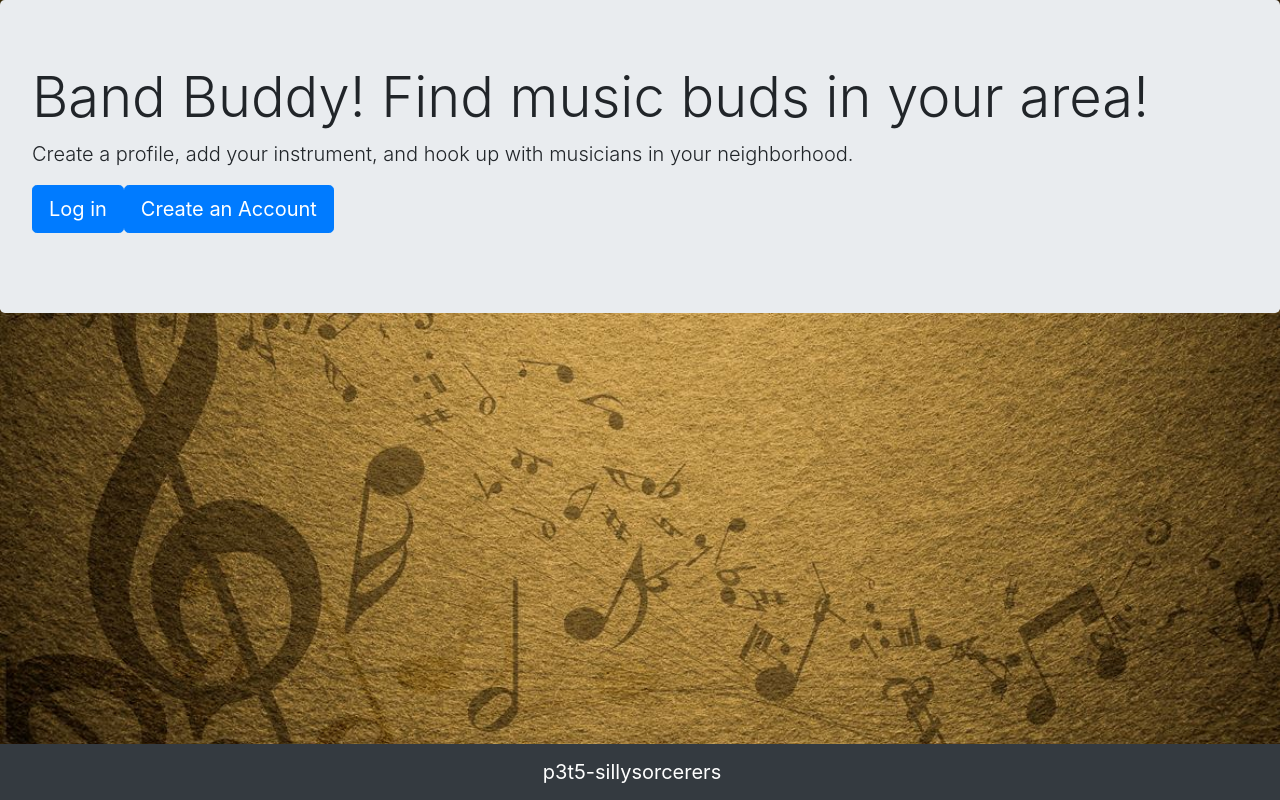
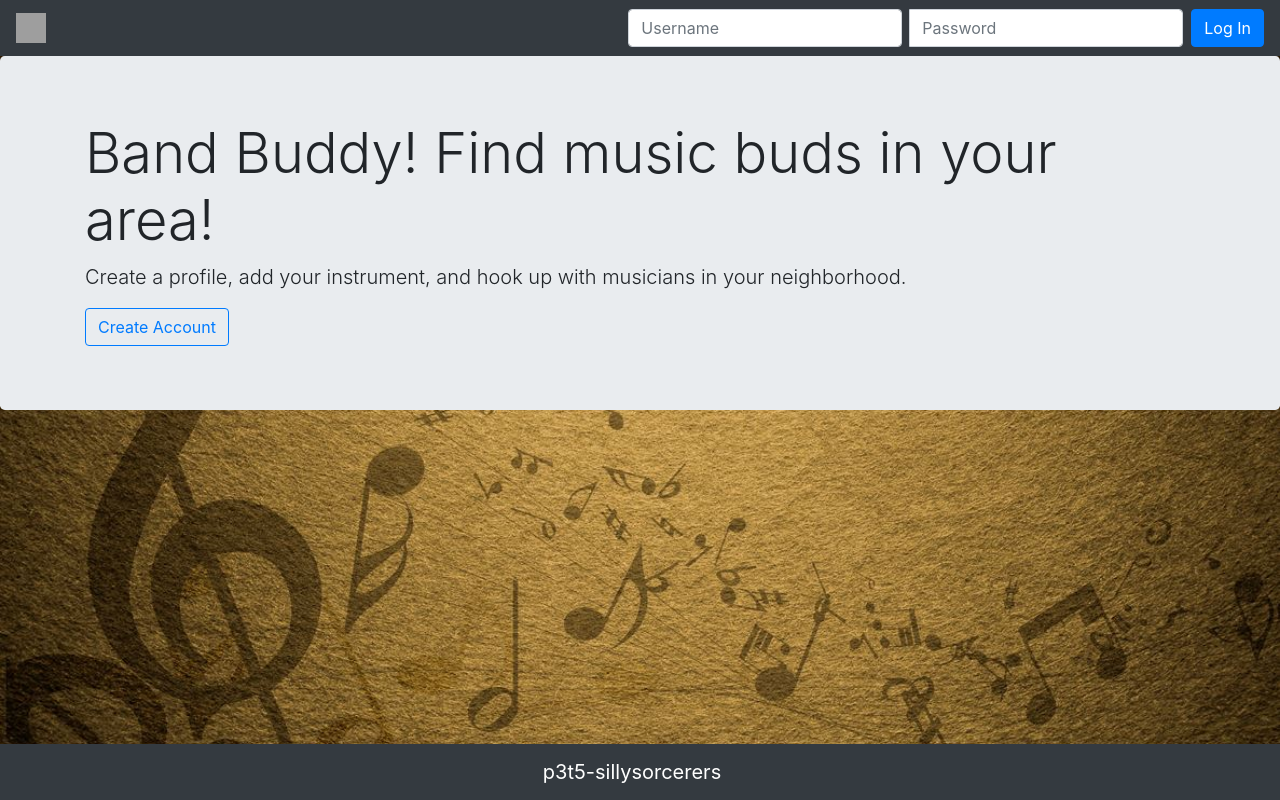
Before and after one commit to p3t5-sillysorcerers/Band-Buddy, a React (Create React App) app in the folder client/: page / in a window 1280 px wide. Built offline with nearby package versions, Linux system fonts and the light colour scheme; no server answers; grey boxes are pictures that could not be loaded.

Commit message:
login --> home

```diff
--- a/client/src/App.js
+++ b/client/src/App.js
@@ -104,9 +104,9 @@ class App extends Component {
       <Router>
         <div>
           <Switch>
-            <Route exact path="/" component={homepage} />
+            <Route exact path="/" render={(props) => <Login {...props} loginHandler={this.login} username={this.state.username} password={this.state.password} handleInput={this.handleInputChange} />} />
             {/* <Route exact path="/" component={() => <Login loginHandler={this.login} username={this.state.username} password={this.state.password} handleInput={this.handleInputChange} />} /> */}
-            <Route exact path="/login" render={(props) => <Login {...props} loginHandler={this.login} username={this.state.username} password={this.state.password} handleInput={this.handleInputChange} />} />
+            {/* <Route exact path="/login" render={(props) => <Login {...props} loginHandler={this.login} username={this.state.username} password={this.state.password} handleInput={this.handleInputChange} />} /> */}
             <Route exact path="/chat" component={ChatPage} />
             <Route exact path="/create" render={(props) => <Create {...props} inputProfiles={this.login} username={this.state.username} password={this.state.password} handleInput={this.handleInputChange} />} />
             <Route exact path="/profile" component={Profile} />
```
